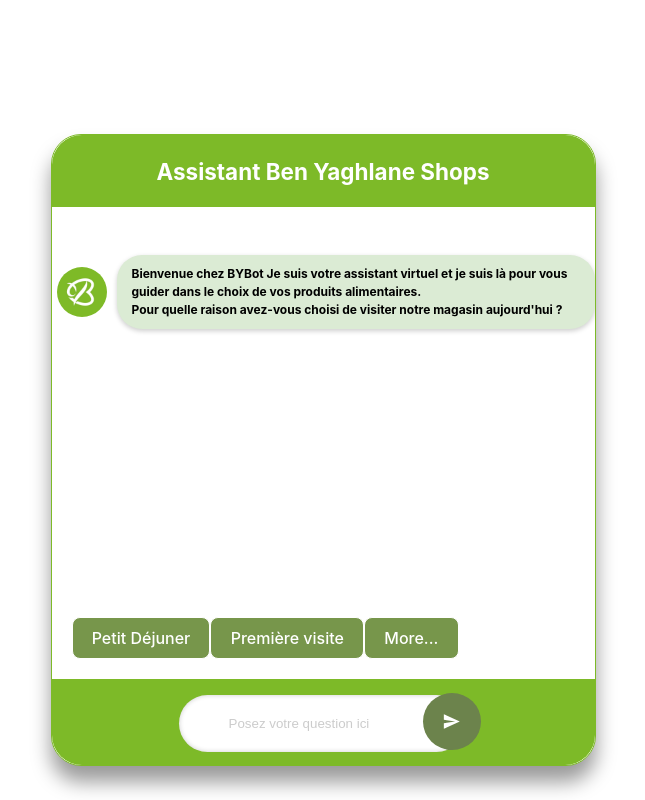
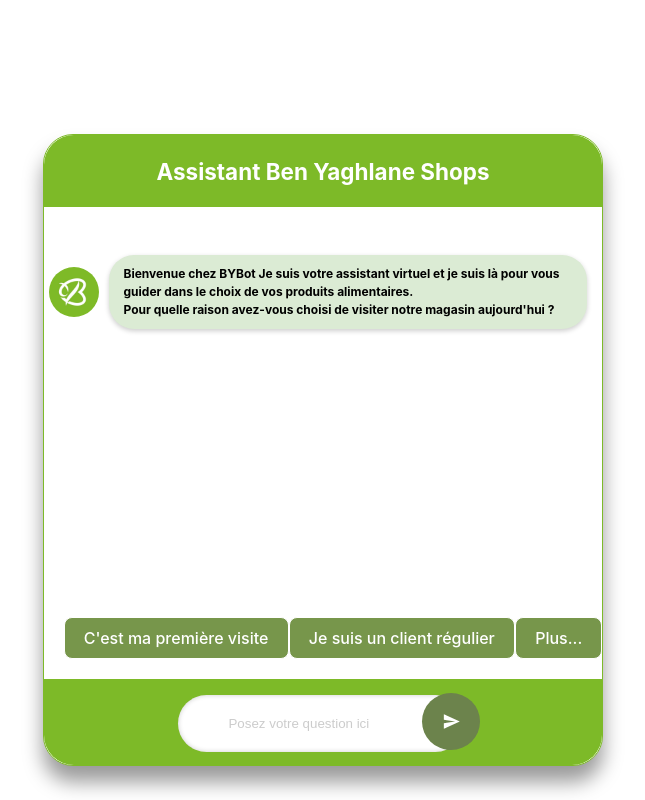
Before and after one commit to karimomrane/Chatbot-Rasa-Front-ReactJS, a React (Vite) app: page / in a window 1280 px wide. Shown: the whole page, without its empty margins (317-962 px from the left). Built offline with nearby package versions, Linux system fonts and the light colour scheme.

Commit message:
code version

```diff
--- a/src/chatbotAi.jsx
+++ b/src/chatbotAi.jsx
@@ -10,6 +10,7 @@ function ChatbotAi() {
     const [botTyping, setBotTyping] = useState(false);
     const [showMoreOptions, setShowMoreOptions] = useState(false);
 
+    const [InitialEtat, setInitialEtat] = useState("initial")
 
     const handleMoreClick = () => {
         setShowMoreOptions(!showMoreOptions);
@@ -82,6 +83,7 @@ function ChatbotAi() {
         setChat(chat => [...chat, { sender: "user", sender_id: name, msg: question }]);
         setBotTyping(true);
         rasaAPI(name, question);
+        setInitialEtat(question);
         setShowMoreOptions(false)
     }, []);
 
@@ -109,12 +111,6 @@ function ChatbotAi() {
                     <div className="chatbot-blur"></div>
                 </>
             )}
-
-
-
-
-
-
 
             <div className="container">
                 <div className="row justify-content-center">
@@ -146,9 +142,29 @@ function ChatbotAi() {
                         </div>
 
                         <div className="col-12 mx-4" style={{ marginBottom: "20px", marginLeft: "20px" }}>
-                            <button className="btn btn-outline-light mx-2" onClick={() => handleQuestionClick("Petit Déjuner")}>Petit Déjuner</button>
-                            <button className="btn btn-outline-light mx-2 my-2" onClick={() => handleQuestionClick("Première visite")}>Première visite</button>
-                            <button className="btn btn-outline-light mx-2 my-2" onClick={handleMoreClick}>More...</button>
+                            {InitialEtat === "initial" && (
+                                <>
+                                    <button className="btn btn-outline-light mx-2" onClick={() => handleQuestionClick("C'est ma première visite")}>C'est ma première visite</button>
+                                    <button className="btn btn-outline-light mx-2 my-2" onClick={() => handleQuestionClick("Je suis un client régulier")}>Je suis un client régulier</button>
+                                </>
+                            )}
+                            {(InitialEtat === "C'est ma première visite" || InitialEtat === "sucré" || InitialEtat === "salé" || InitialEtat === "healthy") && (
+                                <>
+                                    <button className="btn btn-outline-light mx-2" onClick={() => handleQuestionClick("sucré")}>sucré</button>
+                                    <button className="btn btn-outline-light mx-2 my-2" onClick={() => handleQuestionClick("salé")}>salé</button>
+                                    <button className="btn btn-outline-light mx-2 my-2" onClick={() => handleQuestionClick("healthy")}>healthy</button>
+                                </>
+                            )}
+
+                            {InitialEtat === "Je suis un client régulier" && (
+                                <>
+                                    <button className="btn btn-outline-light mx-2" onClick={() => handleQuestionClick("Je suis intéressé")}>Je suis intéressé</button>
+                                    <button className="btn btn-outline-light mx-2 my-2" onClick={() => handleQuestionClick("je cherche autre chose")}>je cherche autre chose</button>
+                                </>
+                            )}
+
+
+                            <button className="btn btn-outline-light mx-2 my-2" onClick={handleMoreClick}>Plus...</button>
                         </div>
 
 
```
